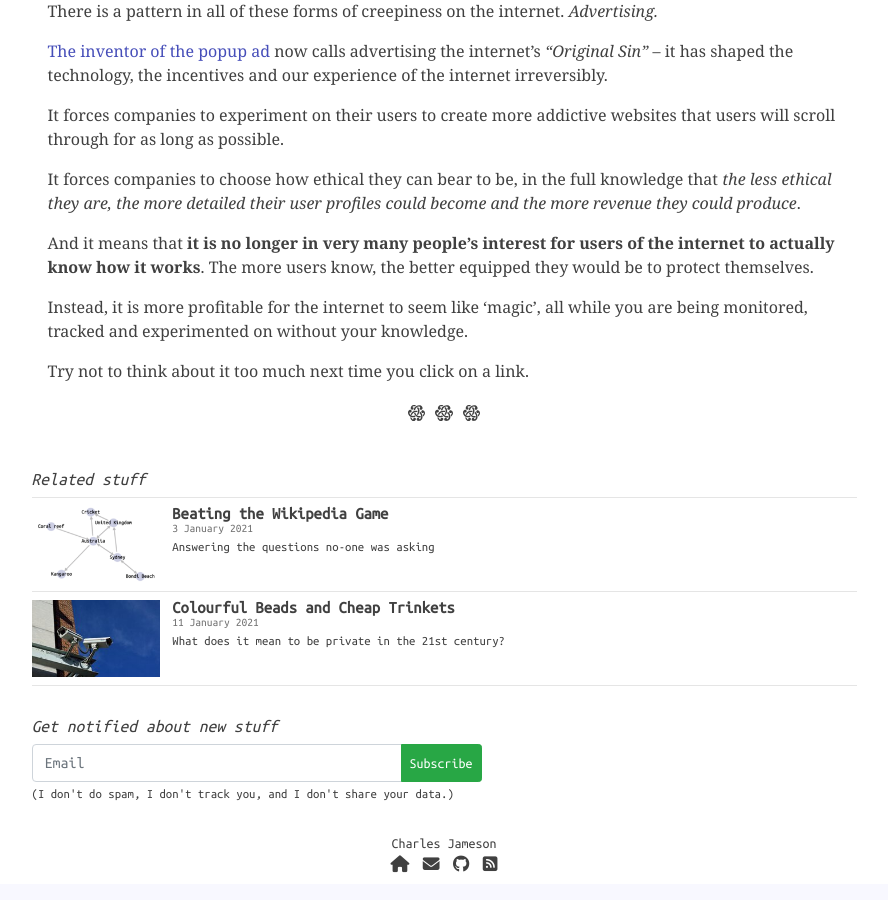
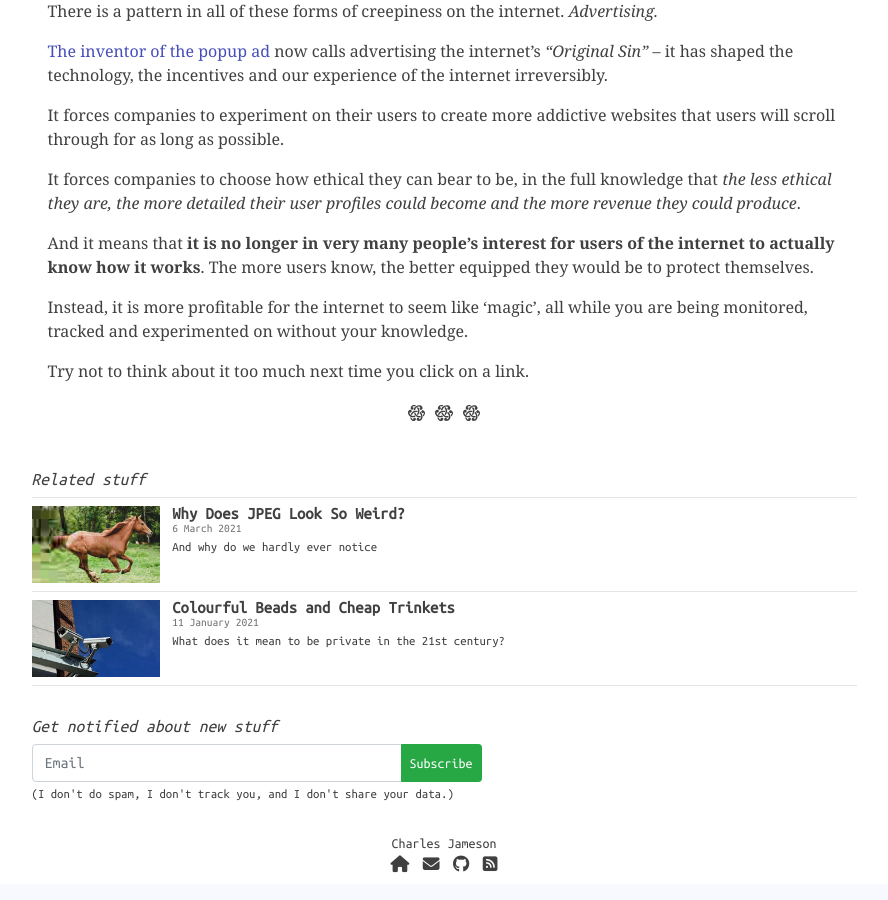
Before and after one commit to seedubjay/seedubjay.github.io, a Jekyll site: the page built from _posts/2021-02-19-you-are-being-watched.md, in a window 1280 px wide and 900 px high, scrolled down 3742 px. Shown: the whole window, without its empty margins (196-1084 px from the left). Built offline with Jekyll 4.4.1, drawn with Linux system fonts in a browser that asks for light colours; nearby versions of some CDN libraries.

Commit message:
related pages

```diff
--- a/_posts/2021-02-19-you-are-being-watched.md
+++ b/_posts/2021-02-19-you-are-being-watched.md
@@ -8,7 +8,7 @@ use_d3: true
 image: "/assets/jpg/evil-cookies.jpg"
 thumbnail: "/assets/jpg/evil-cookies-thumbnail.jpg"
 subtitle: And other scary campfire stories to tell your friends at night
-related: ['wikipedia-clicks', '21st-century-privacy']
+related: ['jpeg-visualisation', '21st-century-privacy']
 ---
 
 _Disclaimer: All of the creepy tracking here is only done as a demo and none of it is actually collected. (It's a shame the same cannot be said for the rest of the internet.)_
```
Also changed, not shown: _posts/2020-12-23-what-do-you-do.md (+1 -1 lines), _posts/2021-01-03-wikipedia-clicks.md (+1 -1 lines), _posts/2021-01-11-21st-century-privacy.md (+1 -1 lines), _posts/2021-03-06-jpeg-visualisation.md (+2 -1 lines).
